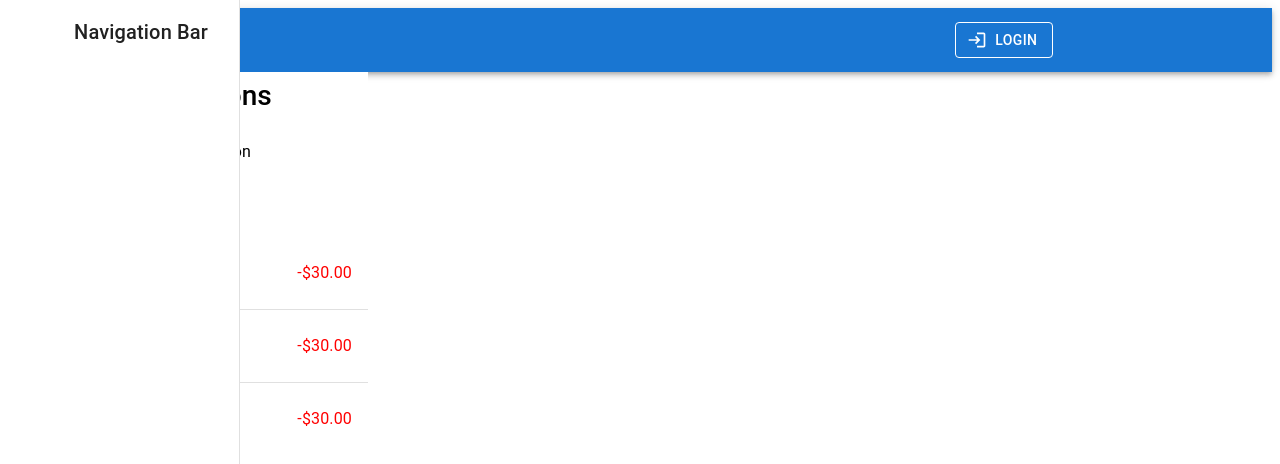
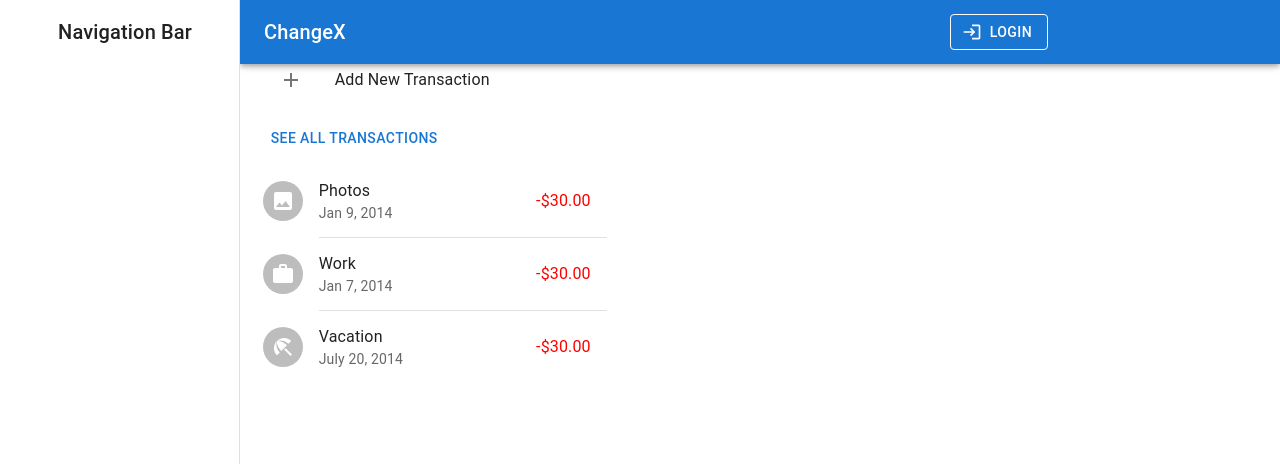
Before and after one commit to euchangxian/ChangeX, a React (Create React App) app: page / in a window 1280 px wide. Shown: the top 464 px of the page. Built offline with nearby package versions, Linux system fonts and the light colour scheme.

Commit message:
Lifted NavBar state up once more to App

```diff
--- a/src/App.js
+++ b/src/App.js
@@ -1,11 +1,26 @@
+import { useState } from "react";
+import { Box, CssBaseline } from "@mui/material";
 import TopBar from "./components/TopBar";
+import NavBar from "./components/NavBar"
 import TransactionsCard from "./components/TransactionsList"
 
+const drawerWidth = 240;
+
 export default function App() {
+  const [isDrawerOpen, setIsDrawerOpen] = useState(false);
+
+  const handleDrawerToggle = () => {
+    setIsDrawerOpen(!isDrawerOpen);
+  };
+
   return (
     <>
-      <TopBar />
-      <TransactionsCard />
+      <Box sx={{ display: 'flex' }}>
+        <CssBaseline />
+        <TopBar handleDrawerToggle={handleDrawerToggle} drawerWidth={drawerWidth} />\
+        <NavBar isDrawerOpen={isDrawerOpen} handleDrawerToggle={handleDrawerToggle} drawerWidth={drawerWidth} />
+        <TransactionsCard />
+      </Box>
     </>
   );
 }
--- a/src/components/NavBar.js
+++ b/src/components/NavBar.js
@@ -2,12 +2,8 @@ import { Box, SwipeableDrawer, Typography } from "@mui/material";
 
 export default function NavBar(props) {
   const isDrawerOpen = props.isDrawerOpen;
-  const setIsDrawerOpen = props.setIsDrawerOpen;
+  const handleDrawerToggle = props.handleDrawerToggle;
   const drawerWidth = props.drawerWidth;
-
-  const handleDrawerToggle = () => {
-    setIsDrawerOpen(!isDrawerOpen);
-  };
 
   // list of components to display in the drawer
   const list = (
@@ -19,7 +15,7 @@ export default function NavBar(props) {
   );
 
   return (
-    <>
+    <Box component="nav" sx={{ width: { sm: drawerWidth }, flexShrink: { sm: 0 } }} aria-label="mailbox folders">
       <SwipeableDrawer
         variant="temporary"
         open={isDrawerOpen}
@@ -42,6 +38,6 @@ export default function NavBar(props) {
       >
         {list}
       </SwipeableDrawer>
-    </>
+    </Box>
   );
 }
--- a/src/components/TopBar.js
+++ b/src/components/TopBar.js
@@ -1,22 +1,21 @@
-import { useState } from "react";
-import { AppBar, Toolbar, Typography, Button, IconButton } from "@mui/material";
+import { AppBar, Toolbar, Typography, Button, IconButton, Box } from "@mui/material";
 import MenuIcon from "@mui/icons-material/Menu";
 import LoginIcon from "@mui/icons-material/Login";
-import NavBar from "./NavBar"
 
-const drawerWidth = 240;
-
-export default function TopBar() {
-  const [isDrawerOpen, setIsDrawerOpen] = useState(false);
-
-  const handleDrawerToggle = () => {
-    setIsDrawerOpen(!isDrawerOpen);
-  };
+export default function TopBar(props) {
+  const handleDrawerToggle = props.handleDrawerToggle;
+  const drawerWidth = props.drawerWidth;
 
   return (
-    <AppBar position="static">
-      {/* Menu button */}
-      <Toolbar>
+    <AppBar
+      position="fixed"
+      sx={{
+        width: { sm: `calc(100% - ${drawerWidth}px)` },
+        ml: { sm: `${drawerWidth}px` },
+      }}
+    >
+      {/* I have no idea why the Toolbar or Appbar overflows... */}
+      <Toolbar sx={{ width: "80%" }}>
         <IconButton
           color="inherit"
           aria-label="open drawer"
@@ -26,12 +25,11 @@ export default function TopBar() {
         >
           <MenuIcon />
         </IconButton>
-        <NavBar isDrawerOpen={isDrawerOpen} setIsDrawerOpen={setIsDrawerOpen} drawerWidth={drawerWidth} />
         <Typography variant="h6" component="div" sx={{ flexGrow: 1 }}>
           ChangeX
         </Typography>
         {/* Login button */}
-        <Button variant="outlined" color="inherit" startIcon={<LoginIcon />} sx={{ mr: "16%" }}>
+        <Button variant="outlined" color="inherit" startIcon={<LoginIcon />}>
           Login
         </Button>
       </Toolbar>
```
